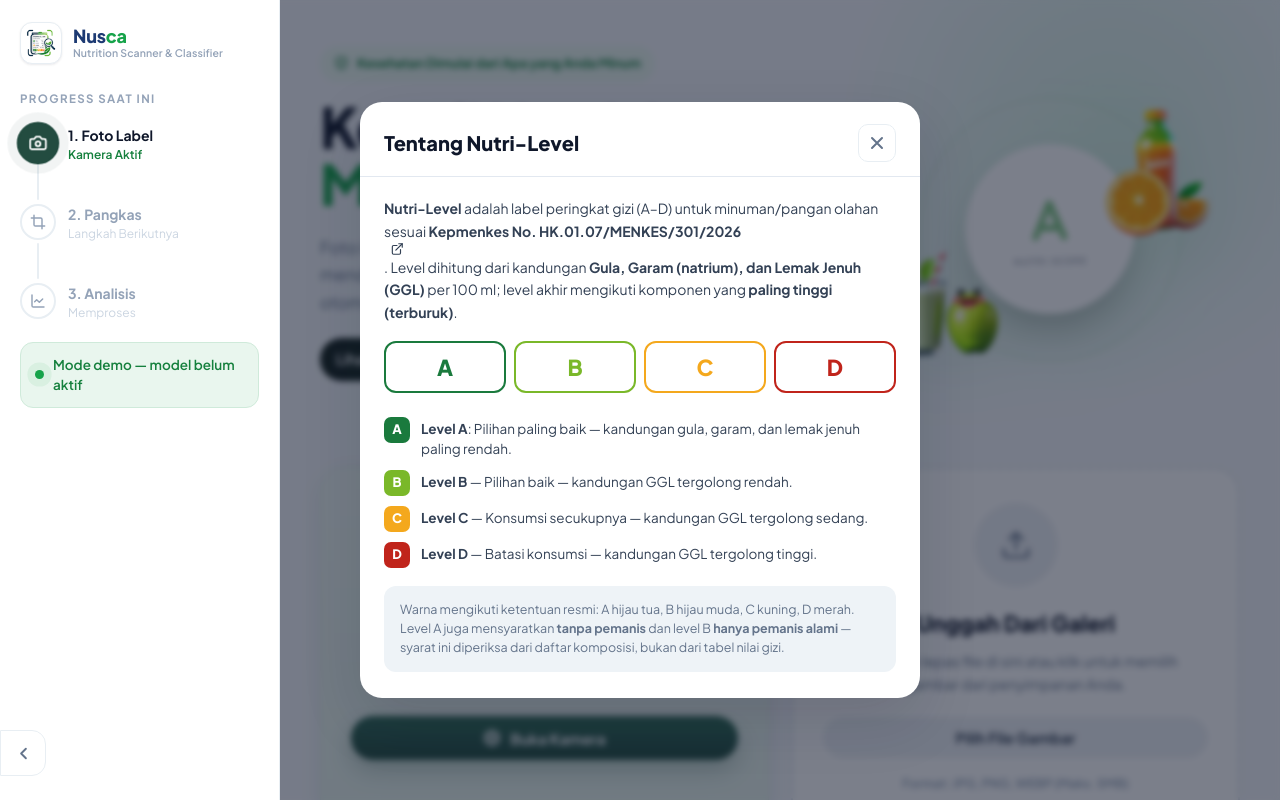
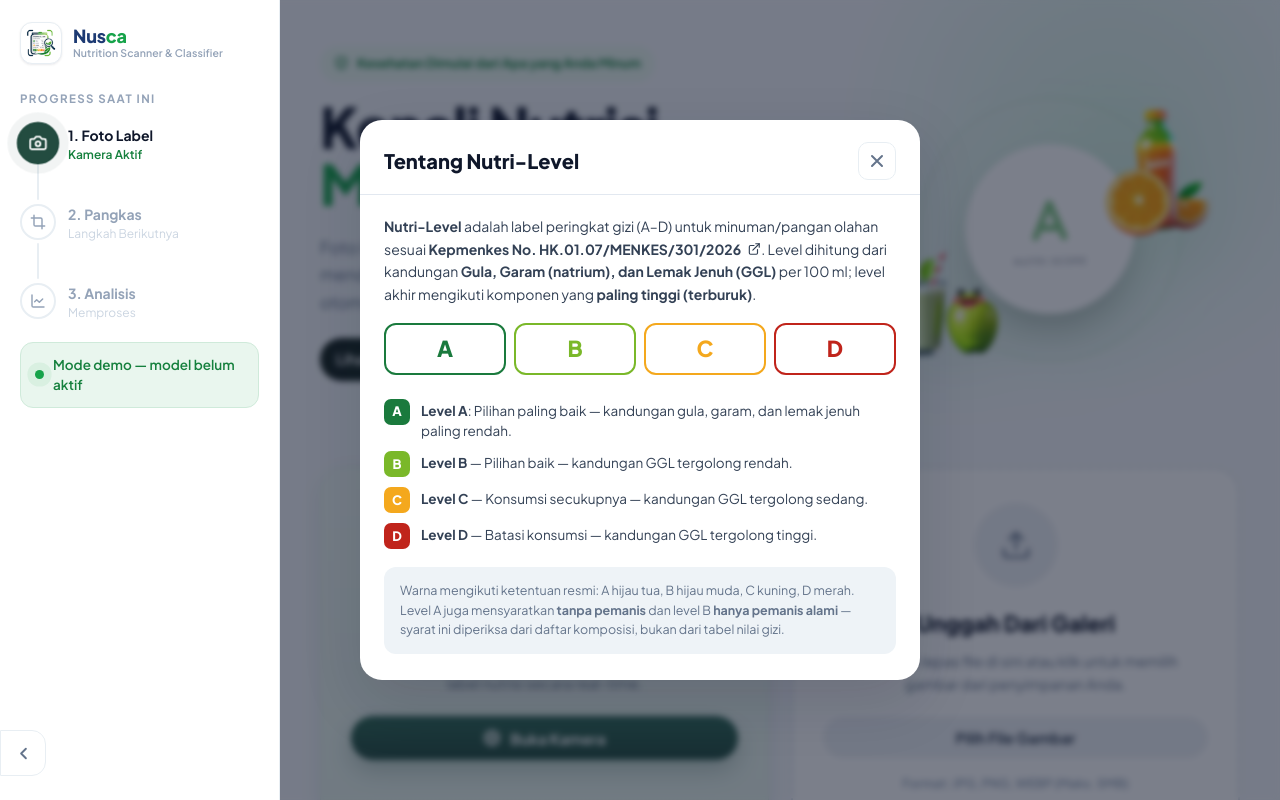
Before and after one commit to Jejetrs/nusca_nutrition_and_classifier_app, a React (Vite) app: page / in a window 1280 px wide. Both pictures are taken after a click on the button "Tentang Nutri-Level". Shown: the top 800 px of the page. Built offline with nearby package versions, Linux system fonts and the light colour scheme; no server answers.

Commit message:
Initial commit for Nusca nutrition and classifier app

```diff
--- a/src/components/result/NutriLevelDialog.jsx
+++ b/src/components/result/NutriLevelDialog.jsx
@@ -28,6 +28,7 @@ export default function NutriLevelDialog({ active, onClose }) {
               className="ns-ext-link"
               title="Buka keputusan di JDIH"
               aria-label="Buka Kepmenkes di JDIH"
+              style={{ display: 'inline-flex', alignItems: 'center', gap: 6 }}
             >
               <b>Kepmenkes No. HK.01.07/MENKES/301/2026</b>
               <svg
@@ -40,7 +41,7 @@ export default function NutriLevelDialog({ active, onClose }) {
                 strokeWidth="2"
                 strokeLinecap="round"
                 strokeLinejoin="round"
-                style={{ marginLeft: 6, verticalAlign: 'text-bottom' }}
+                style={{ display: 'block' }}
                 aria-hidden="true"
               >
                 <path d="M18 13v6a2 2 0 0 1-2 2H6a2 2 0 0 1-2-2V8a2 2 0 0 1 2-2h6" />
```
